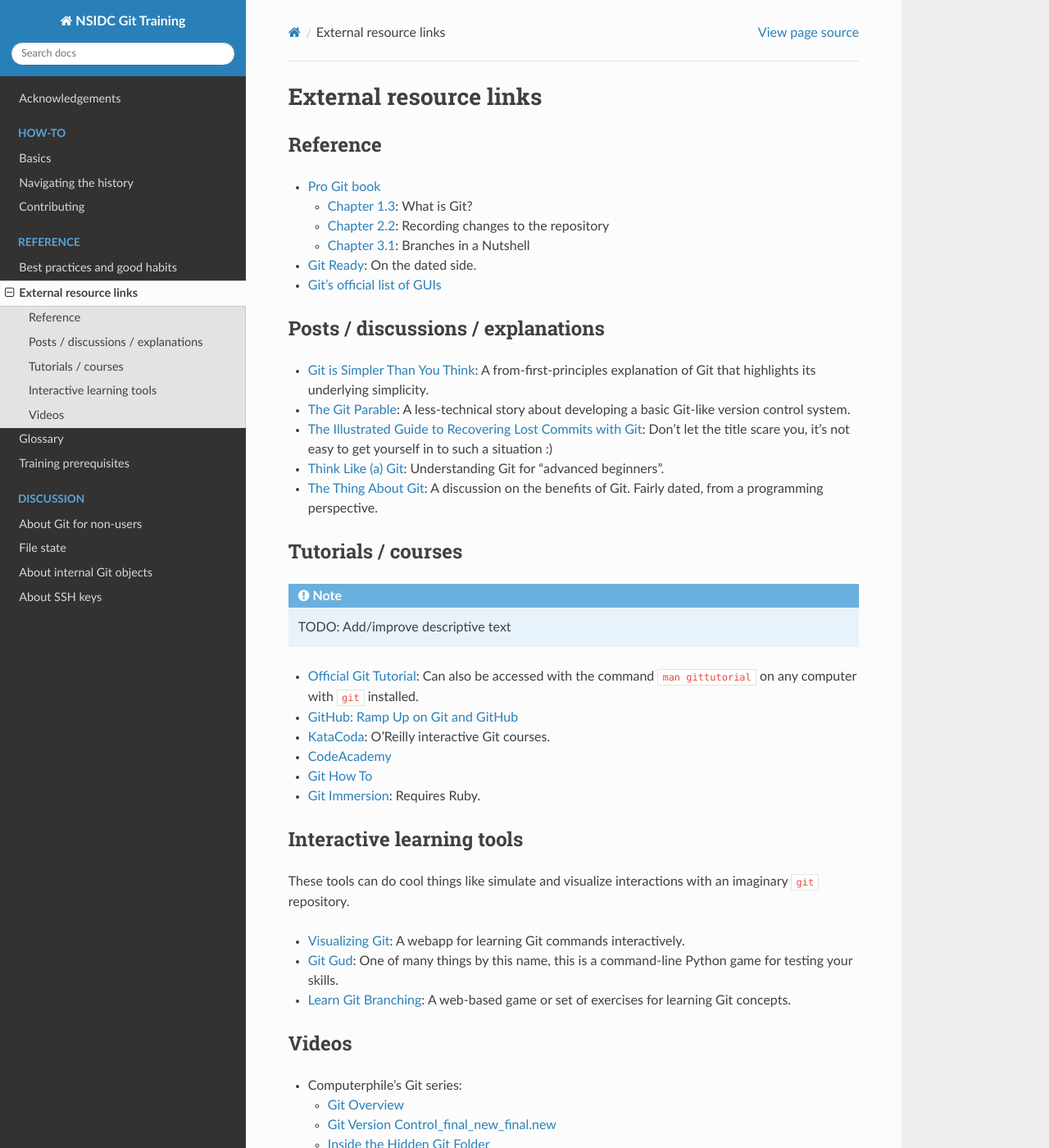
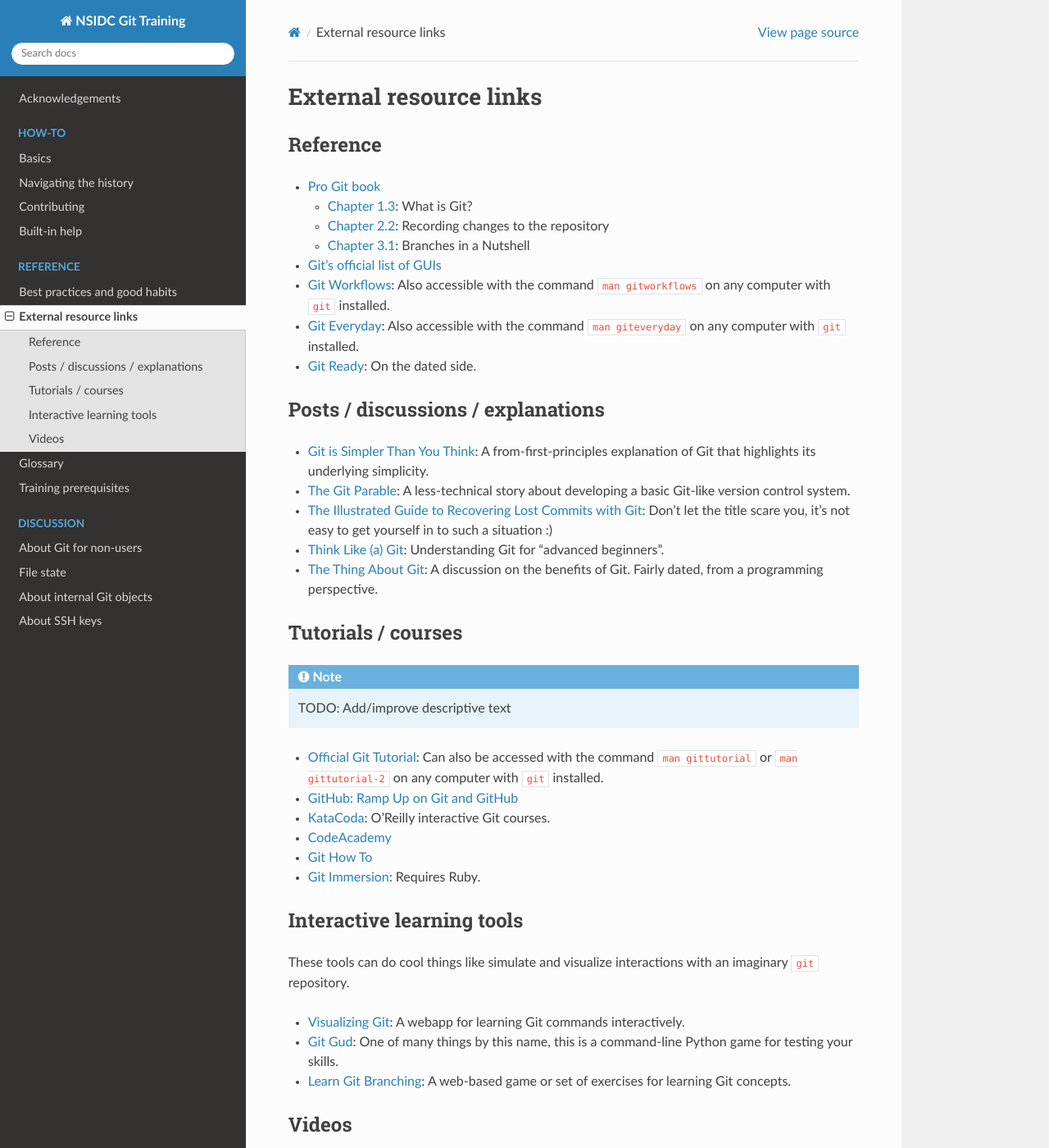
Before and after one commit to nsidc/git-training, a Sphinx documentation site: the page built from doc/reference/external-resources.md, in a window 1280 px wide and 1400 px high. Shown: the whole window at 82% size. Built offline with Sphinx 7.4.7 and the Read the Docs theme 2.0.0, drawn with Linux system fonts in a browser that asks for light colours.

Commit message:
Add info on built-in help

````diff
--- a/doc/index.rst
+++ b/doc/index.rst
@@ -17,6 +17,7 @@
     how-to/basics.md
     how-to/navigation.md
     how-to/contributing.md
+    how-to/built-in-documentation.md
 
 
 .. toctree::
--- a/doc/reference/external-resources.md
+++ b/doc/reference/external-resources.md
@@ -9,8 +9,12 @@
     Recording changes to the repository
   * [Chapter 3.1](https://git-scm.com/book/en/v2/Git-Branching-Branches-in-a-Nutshell#ch03-git-branching):
     Branches in a Nutshell
+* [Git's official list of GUIs](https://git-scm.com/downloads/guis)
+* [Git Workflows](https://git-scm.com/docs/gitworkflows): Also accessible with the
+  command `man gitworkflows` on any computer with `git` installed.
+* [Git Everyday](https://git-scm.com/docs/giteveryday): Also accessible with the command
+  `man giteveryday` on any computer with `git` installed.
 * [Git Ready](https://gitready.com/): On the dated side.
-* [Git's official list of GUIs](https://git-scm.com/downloads/guis)
 
 
 ## Posts / discussions / explanations
@@ -35,7 +39,8 @@
 ```
 
 * [Official Git Tutorial](https://git-scm.com/docs/gittutorial): Can also be accessed
-  with the command `man gittutorial` on any computer with `git` installed.
+  with the command `man gittutorial` or `man gittutorial-2` on any computer with `git`
+  installed.
 * [GitHub: Ramp Up on Git and GitHub](https://lab.github.com/githubtraining/ramp-up-on-git-and-github)
 * [KataCoda](https://www.katacoda.com/courses/git): O'Reilly interactive Git courses.
 * [CodeAcademy](https://www.codecademy.com/courses/learn-git/lessons/git-workflow/exercises/hello-git)
````
Also changed, not shown: doc/how-to/built-in-documentation.md (added, +26 -0 lines).
